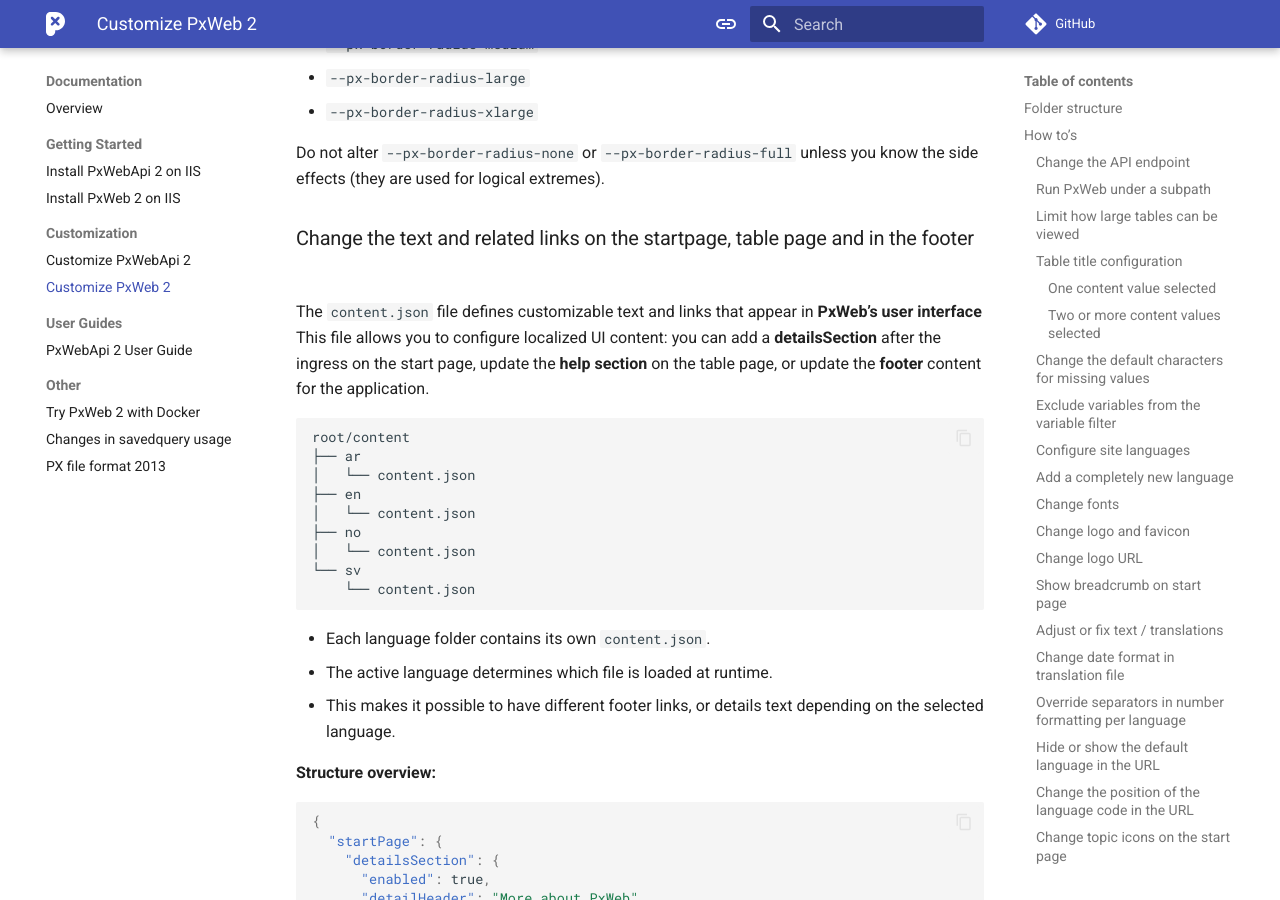
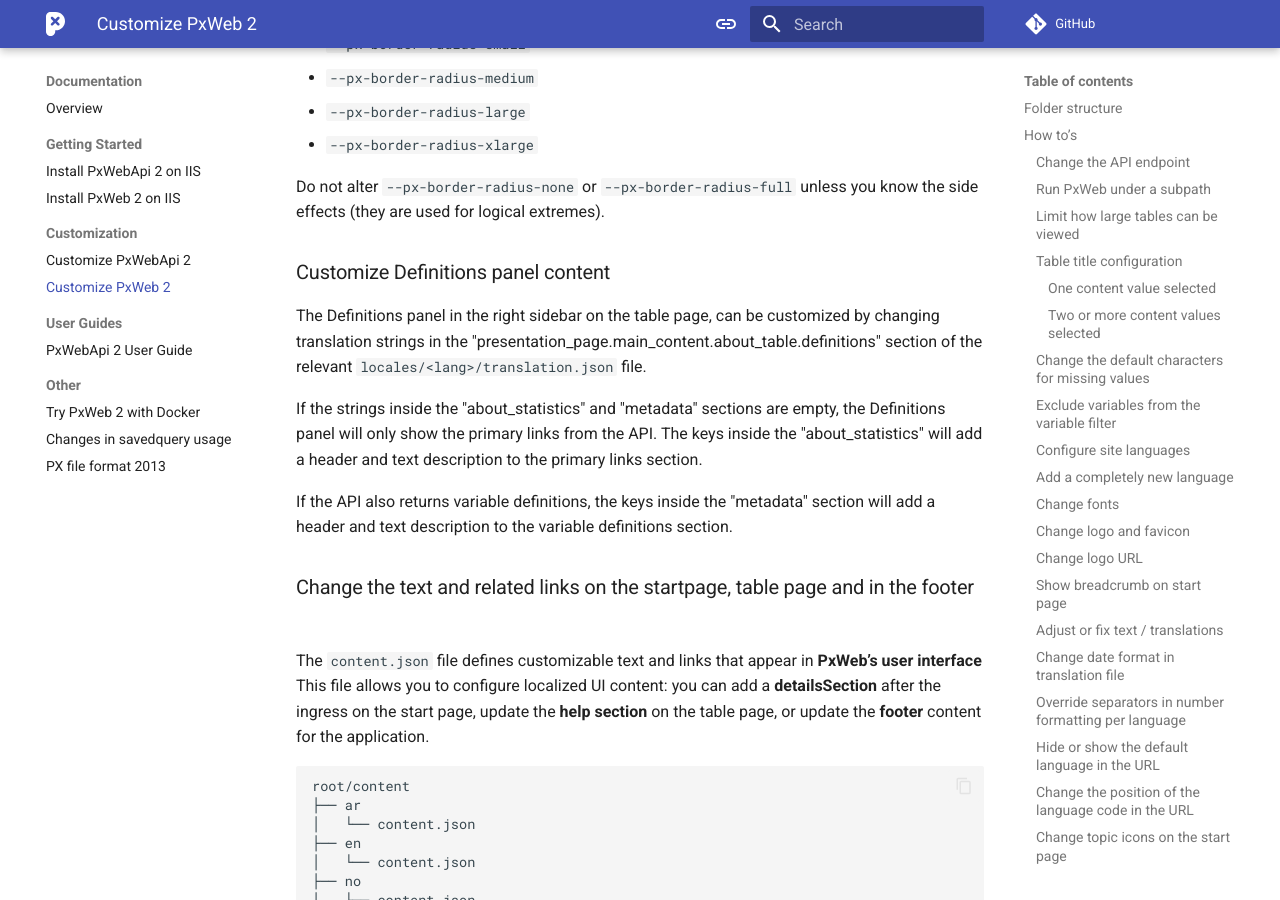
Before and after one commit to PxTools/pxtools.github.io, an MkDocs documentation site: the page built from docs/PxWeb2/documentation/customization.md, in a window 1280 px wide and 900 px high, scrolled down 10179 px. Built offline with MkDocs 1.6.1 and Material for MkDocs 9.7.7, drawn with Linux system fonts in a browser that asks for light colours; comment, search, counter and statistics services are not loaded; some of the changed text lies outside the part shown.

Commit message:
Add documentation for definitionstab customization (#46)
* Add documentation for definitions

```diff
--- a/docs/PxWeb2/documentation/customization.md
+++ b/docs/PxWeb2/documentation/customization.md
@@ -15,6 +15,7 @@
 - Limit table sizes.
 - Control how and where languages appear in URLs.
 - Hide variables from the variable filter.
+- Customize Definitions panel content.
 - Customize start page text and footer links (examples included below).
 - Define characters used for missing values.
 
@@ -532,6 +533,15 @@
 Do not alter `--px-border-radius-none` or `--px-border-radius-full` unless you
 know the side effects (they are used for logical extremes).
 
+### Customize Definitions panel content
+
+The Definitions panel in the right sidebar on the table page, can be
+customized by changing translation strings in the "presentation_page.main_content.about_table.definitions" section of the relevant `locales/<lang>/translation.json` file.
+
+If the strings inside the "about_statistics" and "metadata" sections are empty, the Definitions panel will only show the primary links from the API. The keys inside the "about_statistics" will add a header and text description to the primary links section.
+
+If the API also returns variable definitions, the keys inside the "metadata" section will add a header and text description to the variable definitions section.
+
 ### Change the text and related links on the startpage, table page and in the footer
 
 The `content.json` file defines customizable text and links that appear in
```
